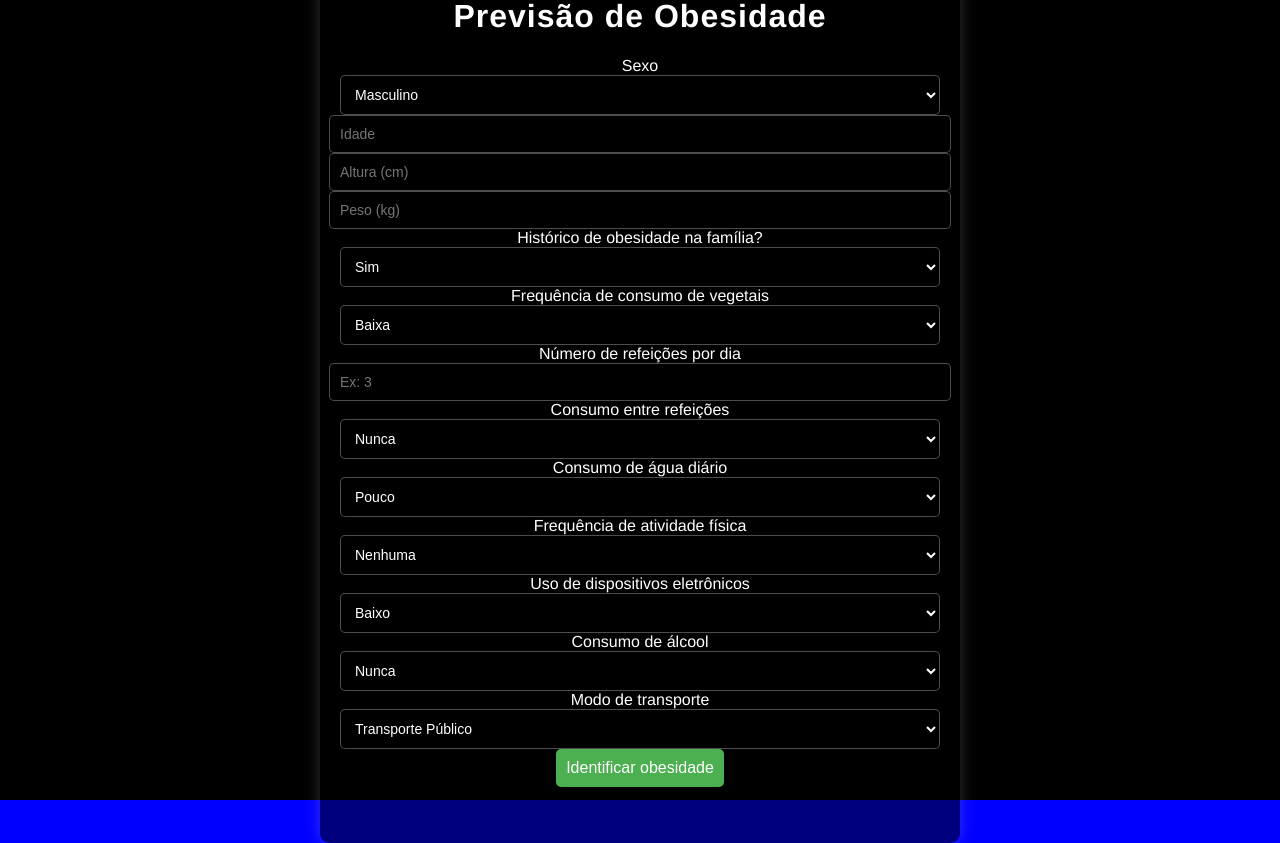
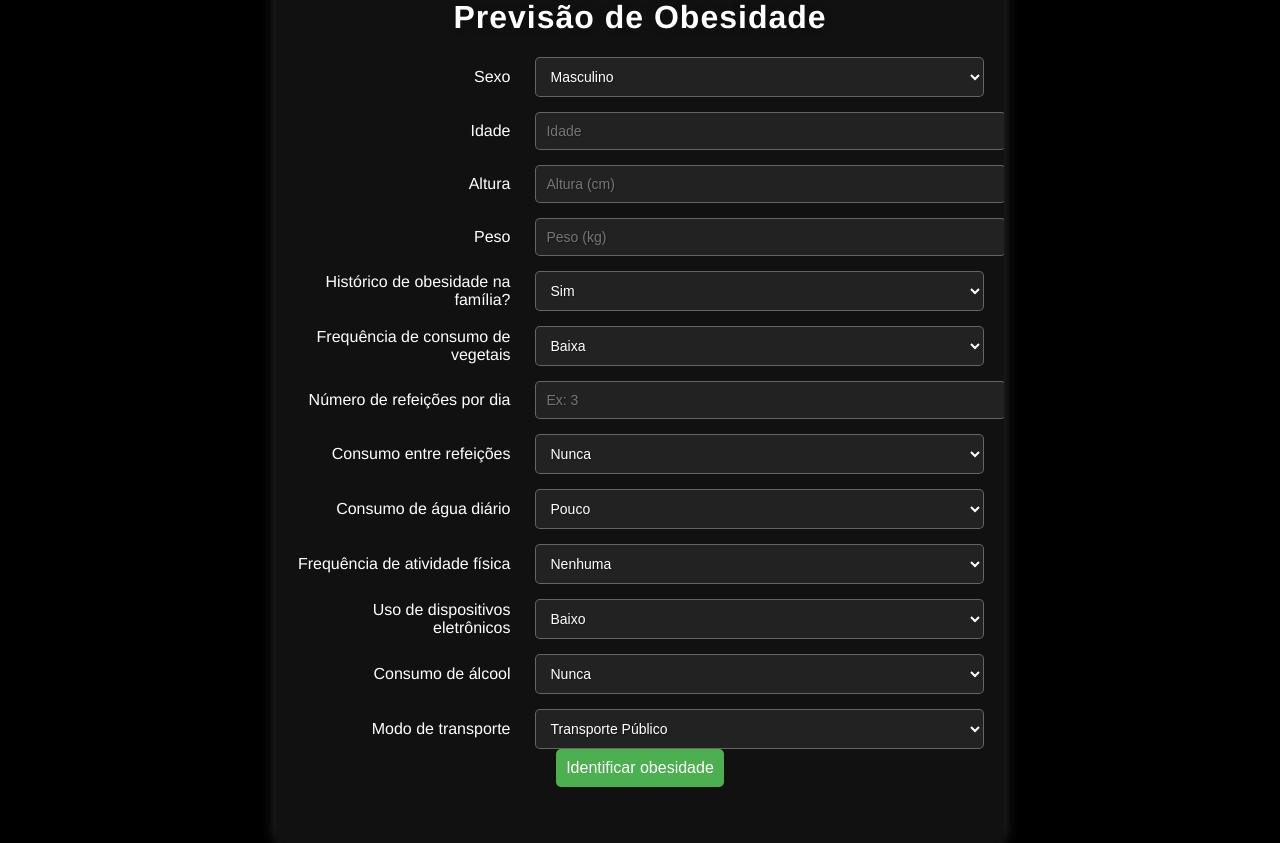
Before and after one commit to LuizHenriqueSilverio/Inteligencia-Artificial-I, a Flask app: page / in a window 1280 px wide. Run offline with Flask 3, Linux system fonts and the light colour scheme; parts of the project's set-up code (start-up, migrations or seed data) failed here and were passed over.

Commit message:
Correção no CSS

```diff
--- a/ProjetoML/static/css/style.css
+++ b/ProjetoML/static/css/style.css
@@ -1,14 +1,16 @@
 @import url(https://fonts.googleapis.com/css?family=Open+Sans);
 
 html, body {
-  width: 100%;
-  height: 100%;
   font-family: "Helvetica", sans-serif;
-  background: blue;
+  background: #000;
   color: #fff;
   text-align: center;
   margin: 0;
   padding: 0;
+  height: 100vh; /* Garante que ocupa toda a tela */
+  display: flex;
+  justify-content: center;
+  align-items: center;
 }
 
 h1 {
@@ -18,29 +20,50 @@ h1 {
 }
 
 .login {
-  position: absolute;
-  top: 50%;
-  left: 50%;
-  transform: translate(-50%, -50%);
   width: 80%;
-  max-width: 600px;
   padding: 20px;
-  background: rgba(0, 0, 0, 0.5);
+  margin: 40px auto;
+  background: #111;
   border-radius: 10px;
   box-shadow: 0 0 15px rgba(255, 255, 255, 0.2);
+  overflow: auto;
 }
 
 form {
   display: flex;
   flex-direction: column;
   align-items: center;
-  justify-content: center;
+}
+
+.form-grid {
+  display: grid;
+  grid-template-columns: 1fr 2fr;
+  gap: 15px;
+  width: 100%;
+  align-items: center;
+}
+
+label {
+  text-align: right;
+  padding-right: 10px;
+  font-size: 16px;
+}
+
+@media (max-width: 600px) {
+  .form-grid {
+    grid-template-columns: 1fr; /* Muda para uma única coluna */
+  }
+
+  label {
+    text-align: left; /* Alinha label à esquerda */
+    padding-bottom: 5px; /* Dá um espaço entre label e input */
+  }
 }
 
 input, select {
   width: 100%;
   padding: 10px;
-  background: rgba(0, 0, 0, 0.3);
+  background: #222;
   border: 1px solid rgba(255, 255, 255, 0.3);
   border-radius: 5px;
   font-size: 14px;
--- a/ProjetoML/templates/index.html
+++ b/ProjetoML/templates/index.html
@@ -11,22 +11,26 @@
 
 </head>
 
-<body style="background: #000;">
+<body>
  <div class="login">
   <h1>Previsão de Obesidade</h1>
 
 
   <form action="{{ url_for('predict')}}" method="post">
-
+  <div class="form-grid">
     <label for="gender">Sexo</label>
     <select name="gender">
       <option value="1">Masculino</option>
       <option value="0">Feminino</option>
     </select>
 
+    <label for="age">Idade</label>
+    <input type="number" name="age" placeholder="Idade" required />
 
-    <input type="number" name="age" placeholder="Idade" required />
+    <label for="height">Altura</label>
     <input type="number" name="height" placeholder="Altura (cm)" required />
+
+    <label for="weight">Peso</label>
     <input type="number" name="weight" placeholder="Peso (kg)" required />
 
     <label for="family_history">Histórico de obesidade na família?</label>
@@ -90,9 +94,11 @@
       <option value="3">Caminhada</option>
       <option value="4">Motocicleta</option>
     </select>
+  </div>
 
     <button type="submit" class="btn btn-primary btn-block btn-large">Identificar obesidade</button>
   </form>
+
 
   <br><br>
   {{ prediction_text }}
```
